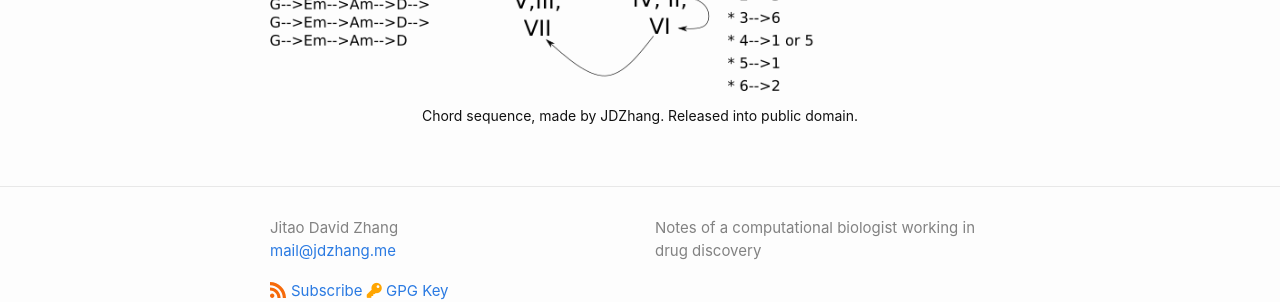
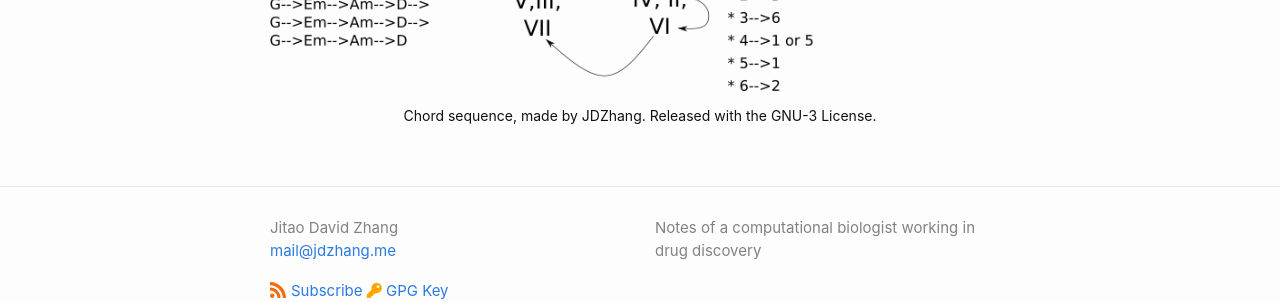
Before and after one commit to Accio/accio.github.io, a Jekyll site: the page built from _posts/2020-06-14-chord-sequence-1-6-2-5-1.md, in a window 1280 px wide. Shown: the part 821-1123 px from the top of the page. Built offline with Jekyll 4.4.1, drawn with Linux system fonts in a browser that asks for light colours; comment, search, counter and statistics services are not loaded.

Commit message:
add license

```diff
--- a/_posts/2020-06-14-chord-sequence-1-6-2-5-1.md
+++ b/_posts/2020-06-14-chord-sequence-1-6-2-5-1.md
@@ -17,5 +17,5 @@ Enjoy music, enjoy the Sunday!
 
 {% include image.html
 url="/assets/images/20200614-music-accord.png"
-description="Chord sequence, made by JDZhang. Released into public domain."
+description="Chord sequence, made by JDZhang. Released with the GNU-3 License."
 %}
```
